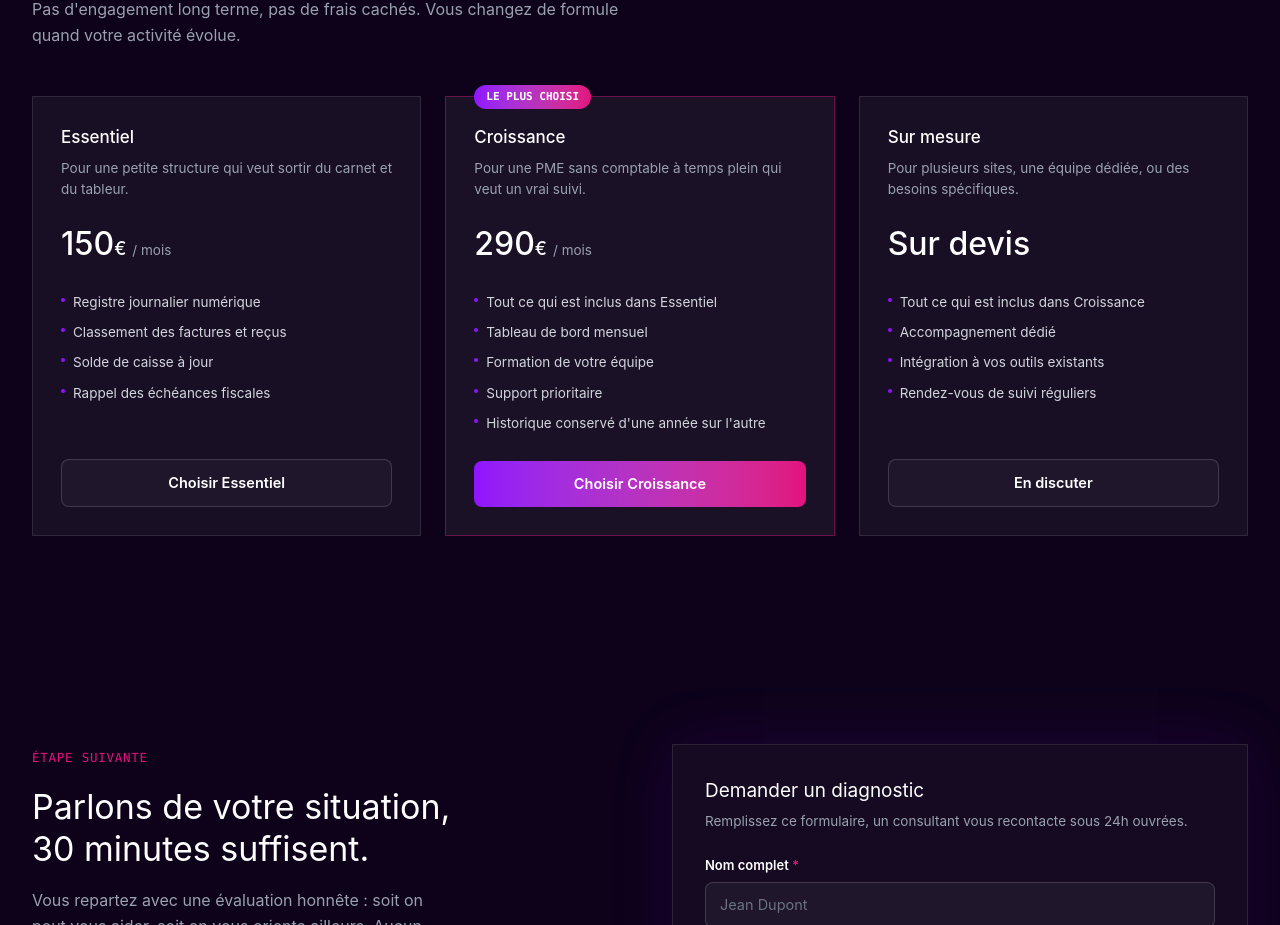
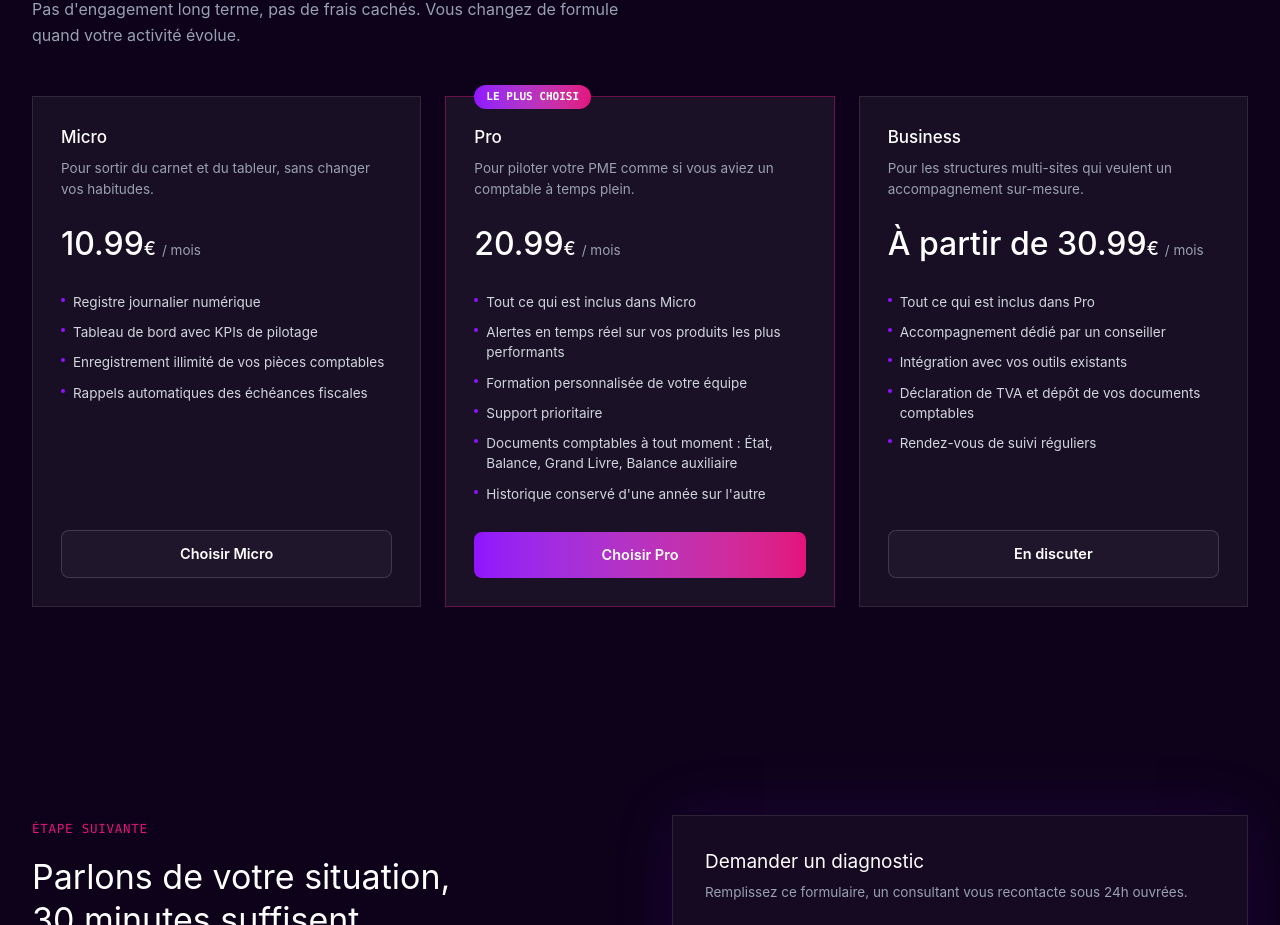
Before and after one commit to Omnisoft-Africa-IT-Engineering/femi_landing_page, a Next.js app: page / in a window 1280 px wide. Shown: the part 3397-4322 px from the top of the page. Built offline with nearby package versions, Linux system fonts and the light colour scheme.

Commit message:
updated pricing section

```diff
--- a/components/TarifSection.tsx
+++ b/components/TarifSection.tsx
@@ -1,42 +1,44 @@
 const PLANS = [
   {
-    name: "Essentiel",
-    price: "150",
+    name: "Micro",
+    price: "10.99",
     period: "/ mois",
-    description: "Pour une petite structure qui veut sortir du carnet et du tableur.",
+    description: "Pour sortir du carnet et du tableur, sans changer vos habitudes.",
     features: [
       "Registre journalier numérique",
-      "Classement des factures et reçus",
-      "Solde de caisse à jour",
-      "Rappel des échéances fiscales",
+      "Tableau de bord avec KPIs de pilotage",
+      "Enregistrement illimité de vos pièces comptables",
+      "Rappels automatiques des échéances fiscales",
     ],
-    cta: "Choisir Essentiel",
+    cta: "Choisir Micro",
     highlighted: false,
   },
   {
-    name: "Croissance",
-    price: "290",
+    name: "Pro",
+    price: "20.99",
     period: "/ mois",
-    description: "Pour une PME sans comptable à temps plein qui veut un vrai suivi.",
+    description: "Pour piloter votre PME comme si vous aviez un comptable à temps plein.",
     features: [
-      "Tout ce qui est inclus dans Essentiel",
-      "Tableau de bord mensuel",
-      "Formation de votre équipe",
+      "Tout ce qui est inclus dans Micro",
+      "Alertes en temps réel sur vos produits les plus performants",
+      "Formation personnalisée de votre équipe",
       "Support prioritaire",
+      "Documents comptables à tout moment : État, Balance, Grand Livre, Balance auxiliaire",
       "Historique conservé d'une année sur l'autre",
     ],
-    cta: "Choisir Croissance",
+    cta: "Choisir Pro",
     highlighted: true,
   },
   {
-    name: "Sur mesure",
-    price: "Sur devis",
-    period: "",
-    description: "Pour plusieurs sites, une équipe dédiée, ou des besoins spécifiques.",
+    name: "Business",
+    price: "À partir de 30.99",
+    period: "/ mois",
+    description: "Pour les structures multi-sites qui veulent un accompagnement sur-mesure.",
     features: [
-      "Tout ce qui est inclus dans Croissance",
-      "Accompagnement dédié",
-      "Intégration à vos outils existants",
+      "Tout ce qui est inclus dans Pro",
+      "Accompagnement dédié par un conseiller",
+      "Intégration avec vos outils existants",
+      "Déclaration de TVA et dépôt de vos documents comptables",
       "Rendez-vous de suivi réguliers",
     ],
     cta: "En discuter",
```
Also changed, not shown: 1 other file (tests, documents, lock files or other folders).
